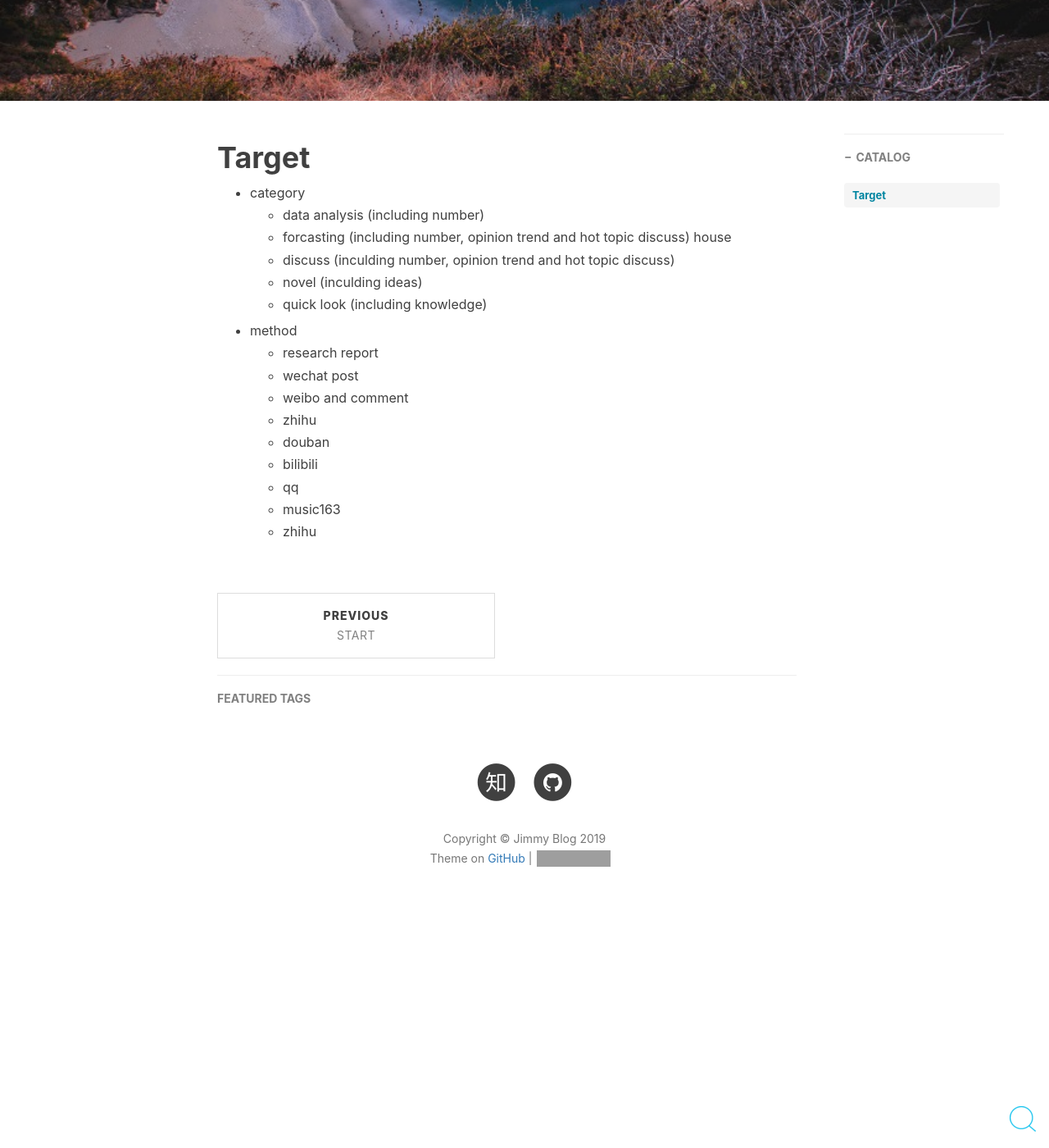
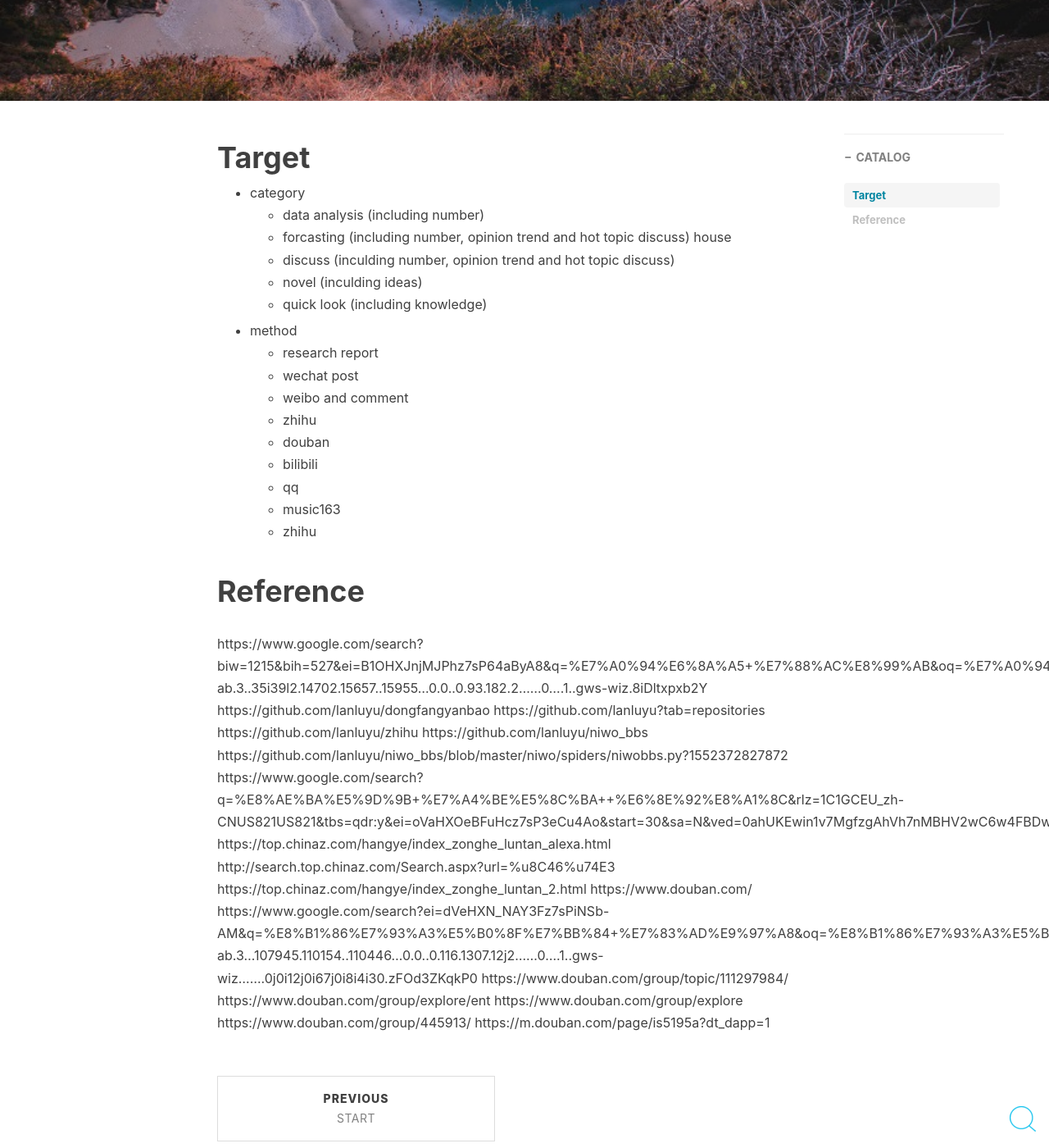
Before and after one commit to InterShang/InterShang.github.io, a Jekyll site: the page built from _posts/2019-03-12-Target.md, in a window 1280 px wide and 1400 px high, scrolled down 400 px. Shown: the whole window at 82% size. Built offline with Jekyll 4.4.1, drawn with Linux system fonts in a browser that asks for light colours; nearby versions of some CDN libraries; comment, search, counter and statistics services are not loaded; before the commit the page ends 1551 px from its top, so only the background shows below that; grey boxes are pictures that could not be loaded.

Commit message:
Update 2019-03-12-Target.md

```diff
--- a/_posts/2019-03-12-Target.md
+++ b/_posts/2019-03-12-Target.md
@@ -29,3 +29,22 @@ tags:                               #标签
   - qq
   - music163
   - zhihu
+
+# Reference
+https://www.google.com/search?biw=1215&bih=527&ei=B1OHXJnjMJPhz7sP64aByA8&q=%E7%A0%94%E6%8A%A5+%E7%88%AC%E8%99%AB&oq=%E7%A0%94%E6%8A%A5+%E7%88%AC%E8%99%AB&gs_l=psy-ab.3..35i39l2.14702.15657..15955...0.0..0.93.182.2......0....1..gws-wiz.8iDltxpxb2Y
+https://github.com/lanluyu/dongfangyanbao
+https://github.com/lanluyu?tab=repositories
+https://github.com/lanluyu/zhihu
+https://github.com/lanluyu/niwo_bbs
+https://github.com/lanluyu/niwo_bbs/blob/master/niwo/spiders/niwobbs.py?1552372827872
+https://www.google.com/search?q=%E8%AE%BA%E5%9D%9B+%E7%A4%BE%E5%8C%BA++%E6%8E%92%E8%A1%8C&rlz=1C1GCEU_zh-CNUS821US821&tbs=qdr:y&ei=oVaHXOeBFuHcz7sP3eCu4Ao&start=30&sa=N&ved=0ahUKEwin1v7MgfzgAhVh7nMBHV2wC6w4FBDw0wMIgwE&biw=1215&bih=473
+https://top.chinaz.com/hangye/index_zonghe_luntan_alexa.html
+http://search.top.chinaz.com/Search.aspx?url=%u8C46%u74E3
+https://top.chinaz.com/hangye/index_zonghe_luntan_2.html
+https://www.douban.com/
+https://www.google.com/search?ei=dVeHXN_NAY3Fz7sPiNSb-AM&q=%E8%B1%86%E7%93%A3%E5%B0%8F%E7%BB%84+%E7%83%AD%E9%97%A8&oq=%E8%B1%86%E7%93%A3%E5%B0%8F%E7%BB%84+%E7%83%AD%E9%97%A8&gs_l=psy-ab.3...107945.110154..110446...0.0..0.116.1307.12j2......0....1..gws-wiz.......0j0i12j0i67j0i8i4i30.zFOd3ZKqkP0
+https://www.douban.com/group/topic/111297984/
+https://www.douban.com/group/explore/ent
+https://www.douban.com/group/explore
+https://www.douban.com/group/445913/
+https://m.douban.com/page/is5195a?dt_dapp=1
```
